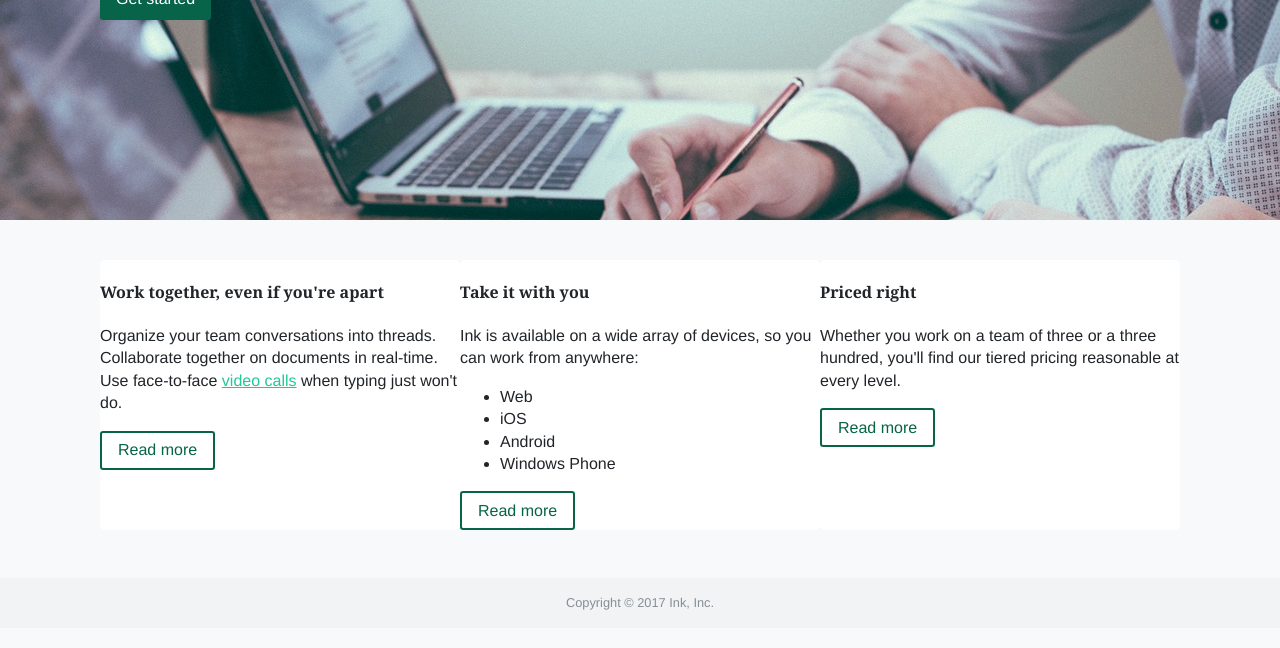
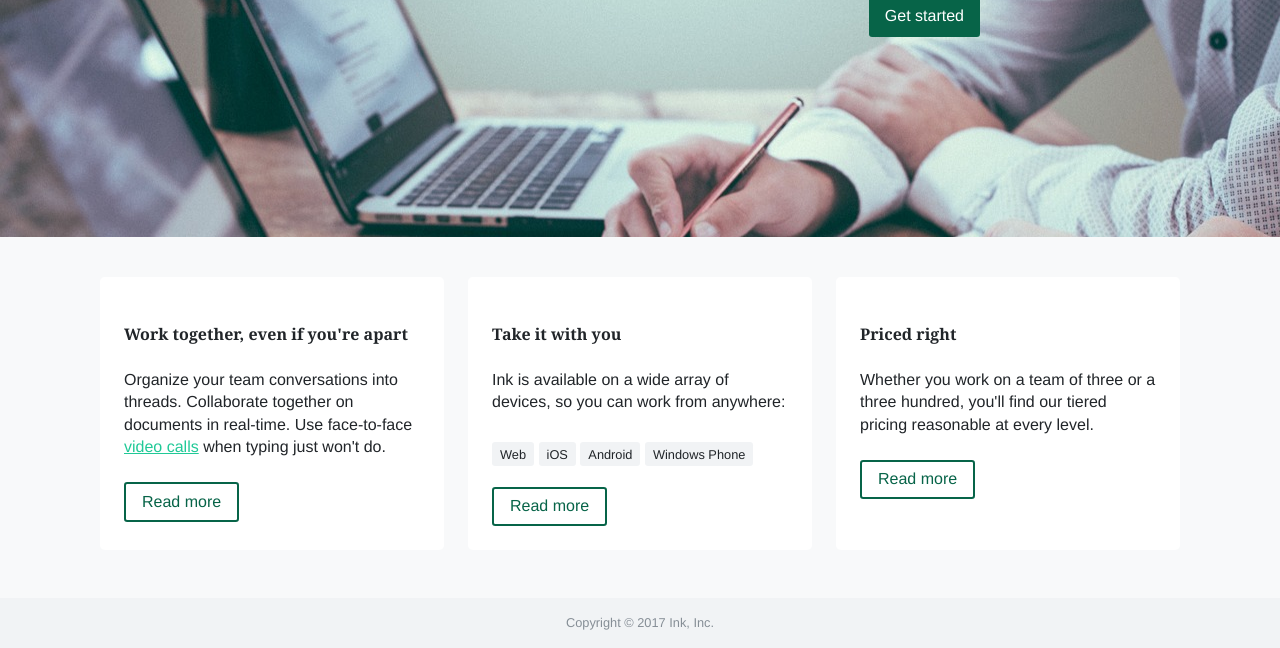
Before and after one commit to renan-throsa/Css-in-Depth, a plain HTML site: page 9 - mock/index.html in a window 1280 px wide. Shown: the part 231-879 px from the top of the page. Drawn offline with Linux system fonts and the light colour scheme.

Commit message:
final touches

```diff
--- a/9 - mock/styles.css
+++ b/9 - mock/styles.css
@@ -50,6 +50,7 @@ body {
   justify-content: space-between;
   max-width: 1080px;
   margin: 0 auto;
+  padding: 0.625em 0;
 }
 
 .home-link {
@@ -80,7 +81,7 @@ body {
 }
 
 .top-nav>li+li {
-  margin-left: 5px;
+  margin-left: 0.625em;
 }
 
 .top-nav a:hover {
@@ -101,11 +102,14 @@ body {
 .hero__inner {
   max-width: 1080px;
   margin: 0 auto;
-  padding: 50px 0 200px 0;
+  padding: 5.5625em 12.5em 12.5em 0;
+  text-align: right
 }
 
 .hero h2 {
   font-size: 1.95rem;
+  margin-top: 0;
+  margin-bottom: 0.625rem;
 }
 
 .button {
@@ -139,10 +143,30 @@ body {
   display: flex;
 }
 
+.tile-row>*+* {
+  margin-left: 1.5em;
+}
+
 .tile {
   flex: 1;
   background-color: var(--white);
   border-radius: 0.3em;
+  padding: 1.5em;
+}
+
+.tag-list {
+  list-style: none;
+  padding-left: 0;
+}
+
+
+.tag-list>li {
+  display: inline;
+  padding: 0.3rem 0.5rem;
+  font-size: 0.8rem;
+  border-radius: 0.2rem;
+  background-color: var(--light-gray);
+  line-height: 2.6;
 }
 
 .page-footer {
@@ -150,6 +174,9 @@ body {
   padding: 1em 0;
   background-color: var(--light-gray);
   color: var(--gray);
+  position: relative;
+  bottom: 0;
+  width: 100%;
 }
 
 .page-footer__inner {
@@ -175,13 +202,7 @@ a:visited {
   color: var(--brand-green);
 }
 
-a:hover {
-  color: var(--brand-green);
+p {
+  margin-top: 1.5em;
+  margin-bottom: 1.5em;
 }
-
-a:active {}
-
-.button {}
-
-
-.button--cta {}
```
